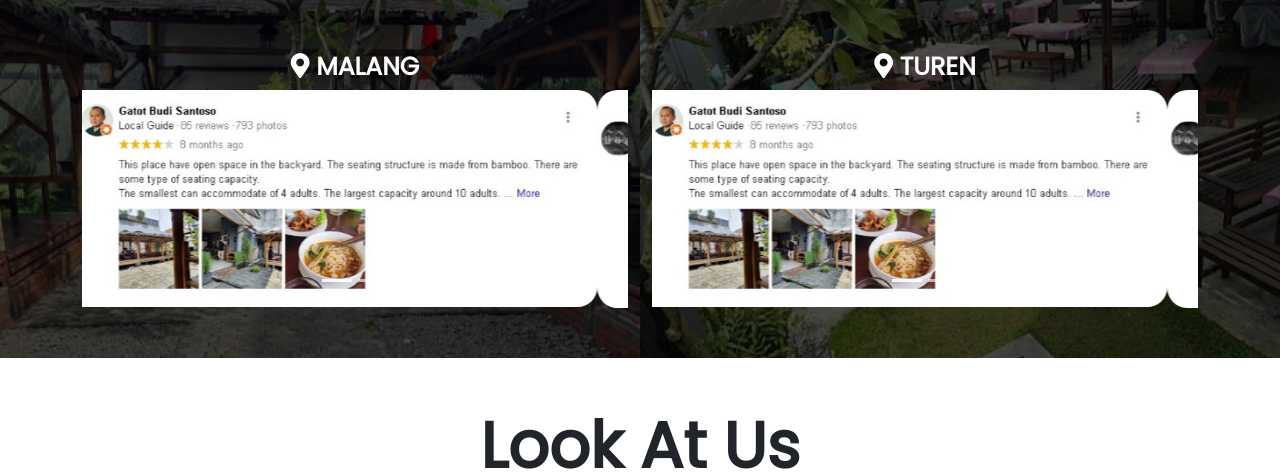
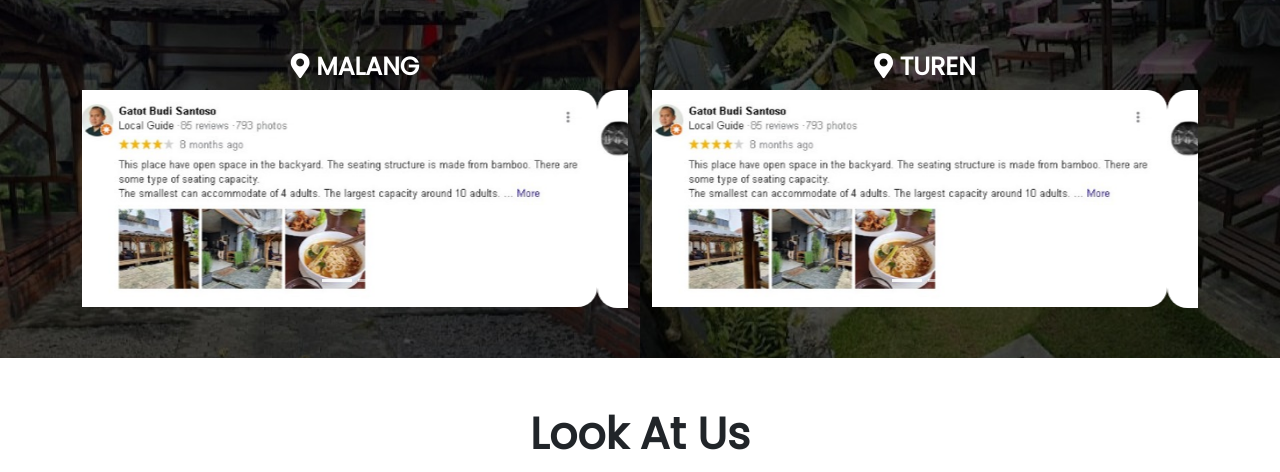
Before and after one commit to Raldienpr325/CP_SijiFinal, a plain HTML site: page index.html in a window 1280 px wide. Shown: the part 328-800 px from the top of the page. Drawn offline with nearby package versions, Linux system fonts and the light colour scheme.

Commit message:
3rd commit

```diff
--- a/style.css
+++ b/style.css
@@ -29,12 +29,9 @@ html {
   font-size: 40px;
   color: #eec55d;
 }
-h1 {
-  margin-top: 50px;
-  font-family: "Poppins";
-  font-weight: bolder;
-  /* font-size: 64px; */
-}
+
+
+
 .event {
   height: 411px;
   width: 411px;
@@ -50,7 +47,7 @@ h1 {
   margin-top: 50px;
   font-family: "Poppins";
   font-weight: bolder;
-  font-size: 64px;
+  font-size: 44px;
 }
 .logo-navbar {
   width: 188px;
```
